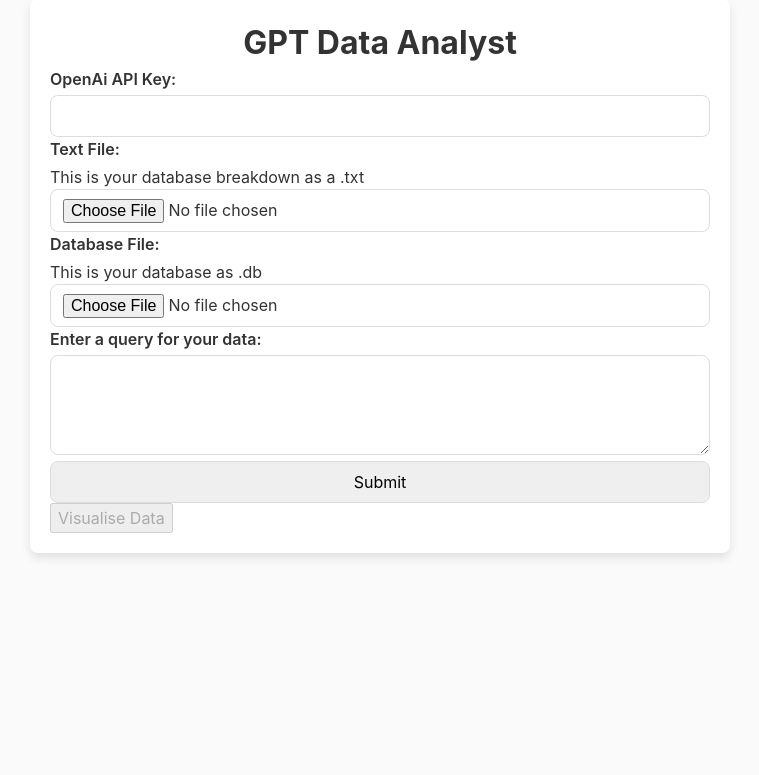
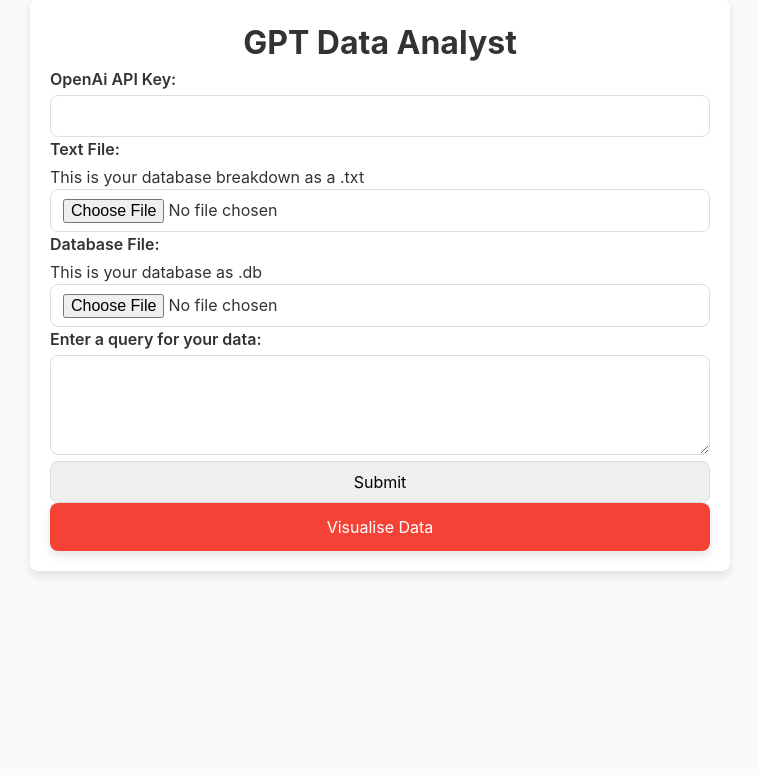
Before and after one commit to abdulqgg/GPT-data-analyst-framework, a Django app: page /index/ in a window 1280 px wide. Shown: the part 31-806 px from the top of the page, without its empty margins (260-1019 px from the left). Run offline with Django 4.2, Linux system fonts and the light colour scheme.

Commit message:
python visualise data button styling

```diff
--- a/django/DAframework/DAapp/templates/index.html
+++ b/django/DAframework/DAapp/templates/index.html
@@ -250,6 +250,30 @@
             animation: none;
         }
         }
+
+        /* Python button */
+        .pythonButton {
+            display: block;
+            width: 100%;
+            padding: 12px 16px;
+            border: none;
+            background-color: var(--primary-color); /* Default to green */
+            color: #fff;
+            border-radius: var(--border-radius);
+            cursor: pointer;
+            transition: background-color 0.2s ease-in-out;
+            box-shadow: var(--box-shadow);
+        }
+
+        .pythonButton:hover {
+            background-color: #3e8e41; /* Darker green on hover */
+        }
+
+        .pythonButton:disabled {
+            background-color: #f44336; /* Red when disabled */
+            cursor: not-allowed;
+        }
+
     </style>
 
 
@@ -283,7 +307,7 @@
 
         <form action="{% url 'python' %}" method="post">
             {% csrf_token %}
-            <button id="pythonButton" type="submit" {% if not form_submitted %}disabled{% endif %}>Visualise Data</button>
+            <button id="pythonButton" class="pythonButton" type="submit" {% if not form_submitted %}disabled{% endif %}>Visualise Data</button>
         </form>
 
     </div>
```
Also changed, not shown: django/DAframework/python-execute.txt (+4 -15 lines).
